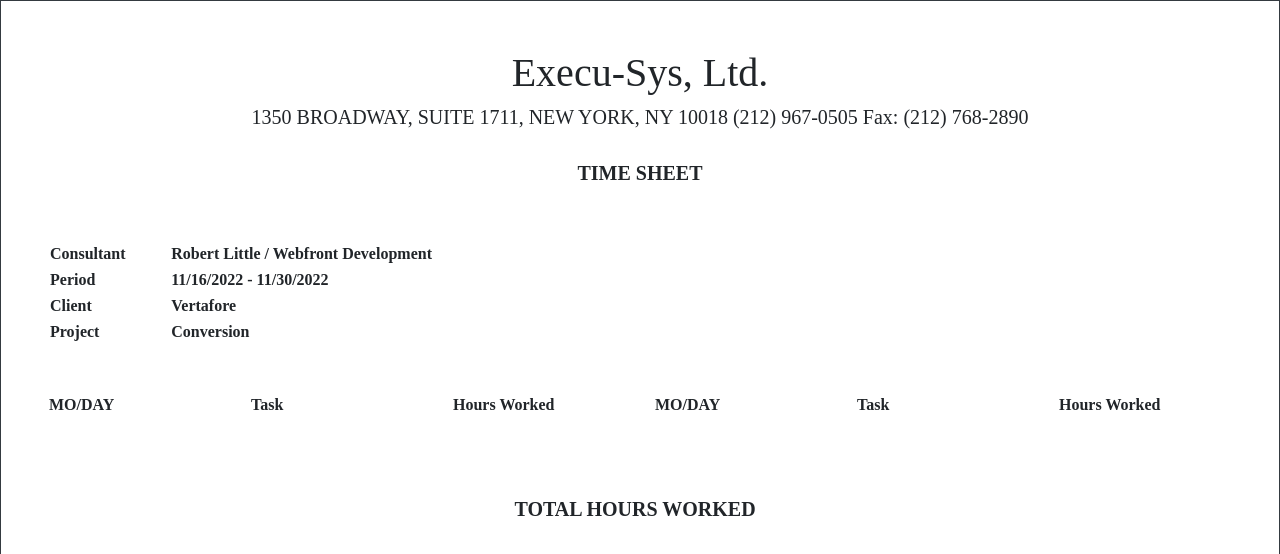
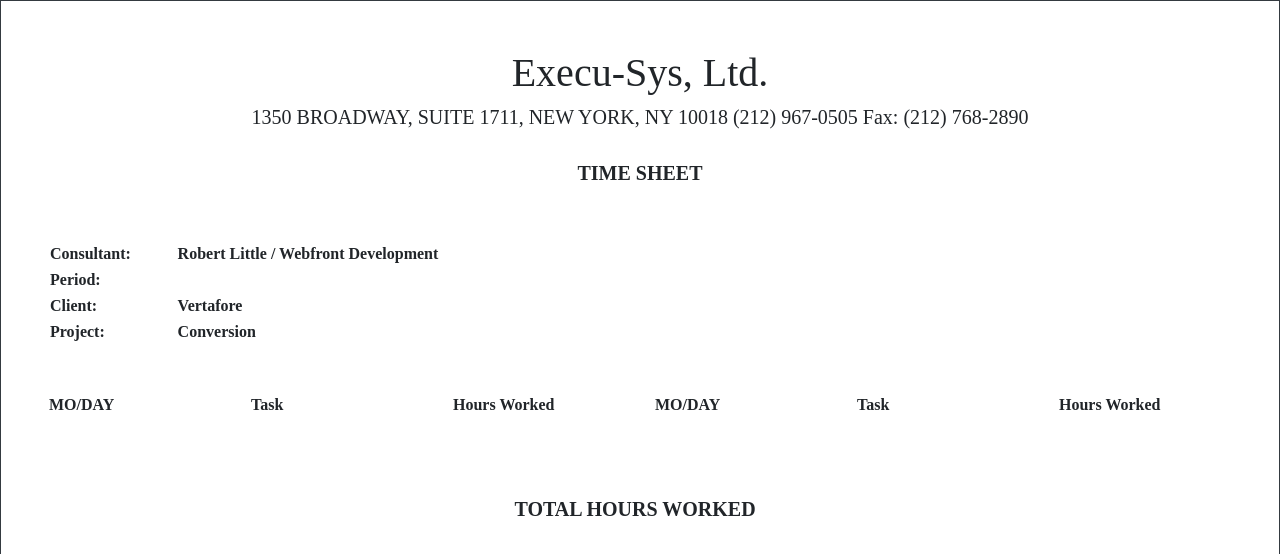
Before and after one commit to rdlittle/pycontractor, a Python web app: template templates/reports/execusys.html in a window 1280 px wide. Shown: the top 554 px of the page. Run offline with Jinja, Linux system fonts and the light colour scheme; the template is opened without the code that fills it, so the values that code supplies are empty; some libraries are stand-ins or nearby versions.

Commit message:
Changed hard-coded period dates to template variables

```diff
--- a/templates/reports/execusys.html
+++ b/templates/reports/execusys.html
@@ -28,19 +28,19 @@
         </div>
         <table class="border-0" style="width: 45%;">
             <tr>
-                <td class="font-weight-bold">Consultant</td>
+                <td class="font-weight-bold">Consultant:</td>
                 <td>Robert Little / Webfront Development</td>
             </tr>
             <tr>
-                <td class="font-weight-bold">Period</td>
-                <td>11/16/2022 - 11/30/2022</td>
+                <td class="font-weight-bold">Period:</td>
+                <td>{{ invoice['date'] + ' - ' +invoice['close_date'] }}</td>
             </tr>
             <tr>
-                <td class="font-weight-bold">Client</td>
+                <td class="font-weight-bold">Client:</td>
                 <td>Vertafore</td>
             </tr>
             <tr>
-                <td class="font-weight-bold">Project</td>
+                <td class="font-weight-bold">Project:</td>
                 <td>Conversion</td>
             </tr>
         </table>
@@ -75,16 +75,16 @@
         </div>
 
         <div class="row mt-5 mb-5">
-            <table style="width: 45%;">
+            <table style="width: 50%;">
                 <tr>
                     <td class="align-bottom pb-2">Consultant signature</td>
                     <td class="border-bottom border-4 border-dark pl-5 pb-2">
-                        <img id="image" style="width: 50%; height: 50%;"
+                        <img id="image" style="width: 60%; height: 50%;"
                         src= {% include 'signature2-base64.txt' %} />
                     </td>
                 <tr>
                     <td>Client approval of hours worked</td>
-                    <td class="border-bottom border-4 border-dark"></td>
+                    <td class="mt-4 border-bottom border-4 border-dark"></td>
                 </tr>
             </table>
         </div>
```
